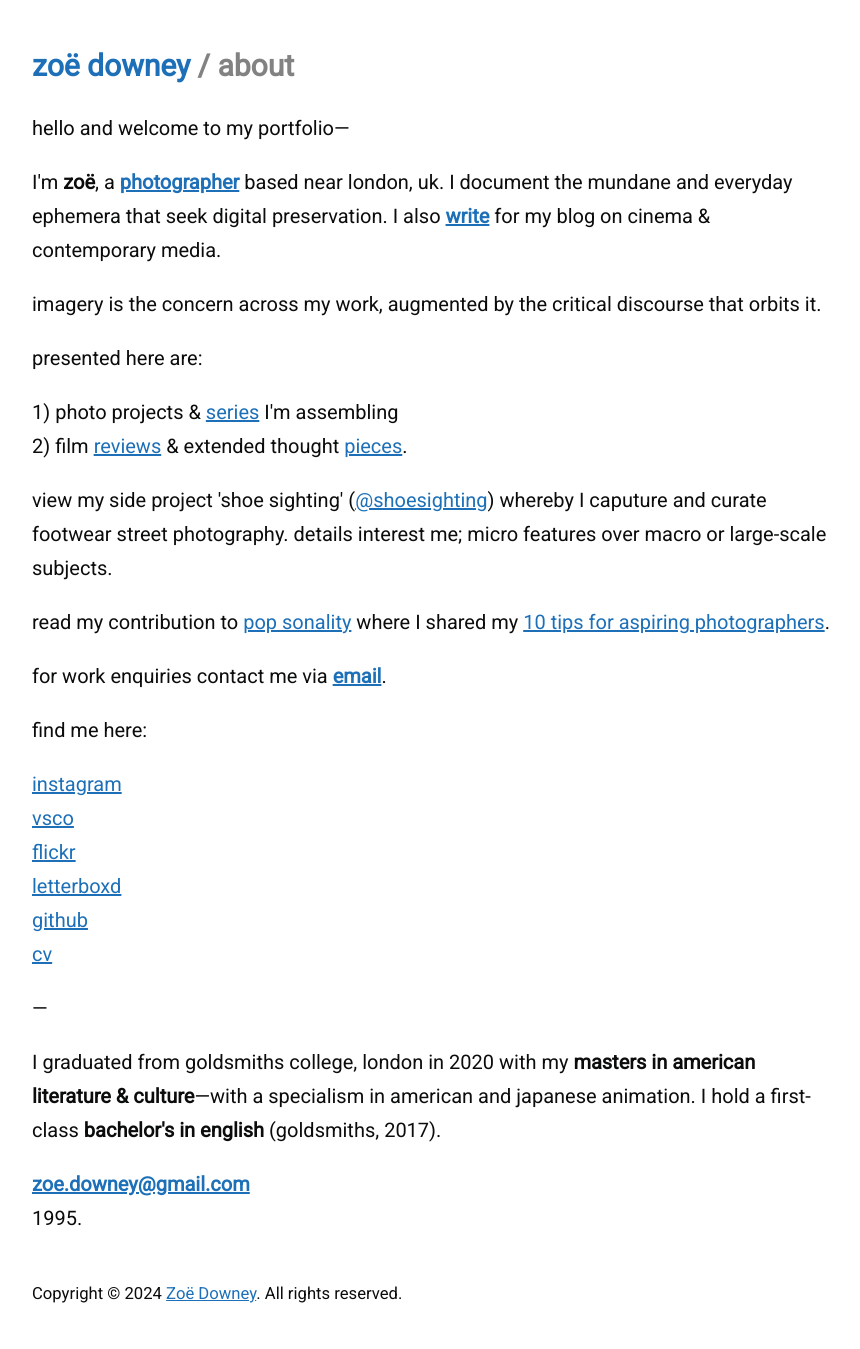
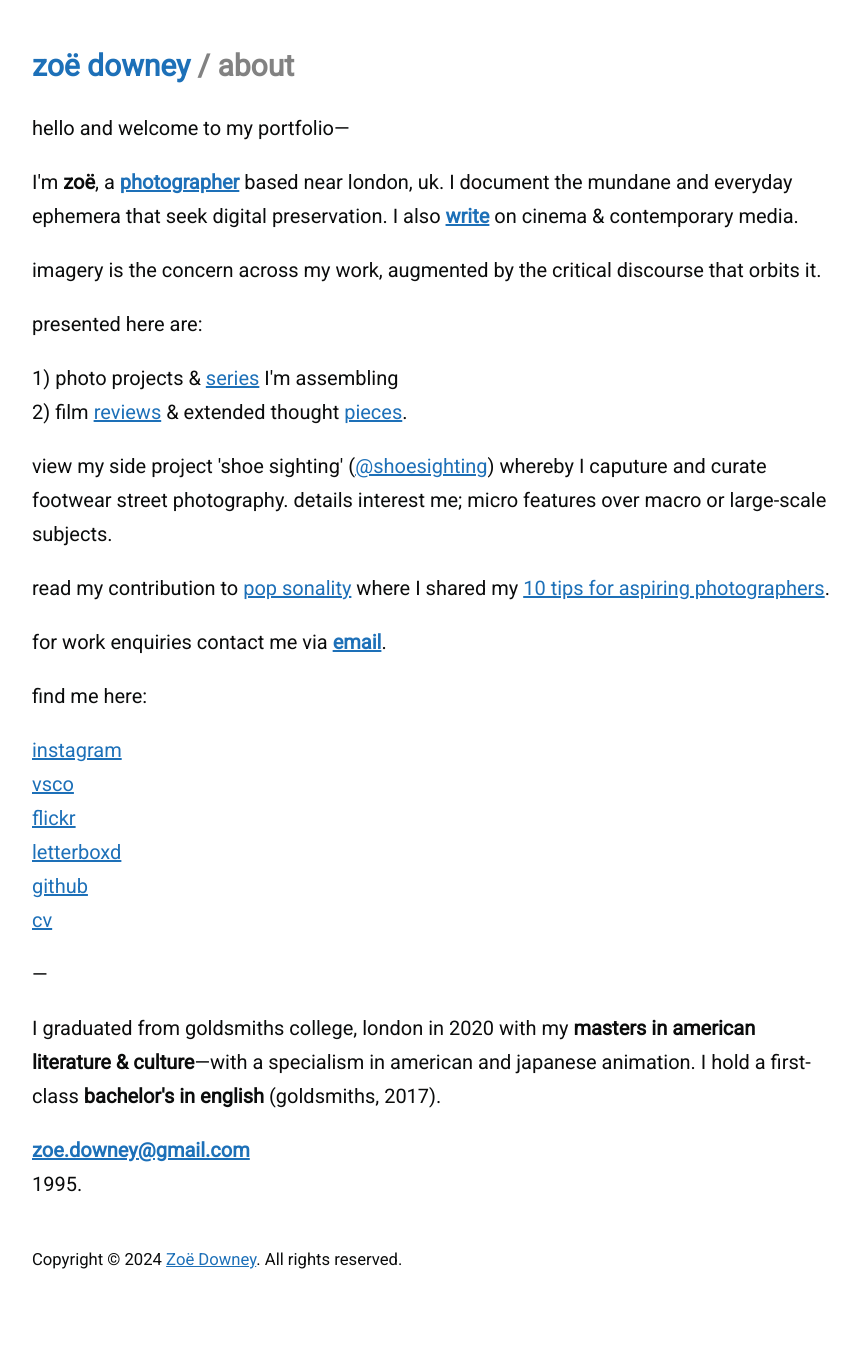
Before and after one commit to zoeurl/zoedowney.github.io, a Jekyll site: the page built from about/index.html, in a window 1280 px wide. Shown: the whole page, without its empty margins (208-1068 px from the left). Built offline with Jekyll 4.4.1, drawn with Linux system fonts in a browser that asks for light colours; after the commit the page ends 1315 px from its top, so only the background shows below that.

Commit message:
Update index.html

```diff
--- a/about/index.html
+++ b/about/index.html
@@ -6,7 +6,7 @@
 <p>
 hello and welcome to my portfolio—
 </p>
-I'm <strong>zoë</strong>, a <strong><a href="https://www.zoedowney.com/photography/">photographer</a></strong> based near london, uk. I document the mundane and everyday ephemera that seek digital preservation. I also <strong><a href="https://www.zoedowney.com/writing/">write</a></strong> for my blog on cinema & contemporary media.
+I'm <strong>zoë</strong>, a <strong><a href="https://www.zoedowney.com/photography/">photographer</a></strong> based near london, uk. I document the mundane and everyday ephemera that seek digital preservation. I also <strong><a href="https://www.zoedowney.com/writing/">write</a></strong> on cinema & contemporary media.
 </p>
 imagery is the concern across my work, augmented by the critical discourse that orbits it.
 </p>
```
